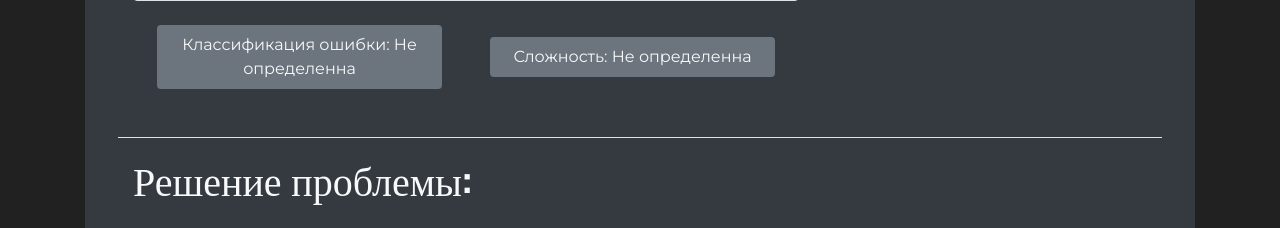
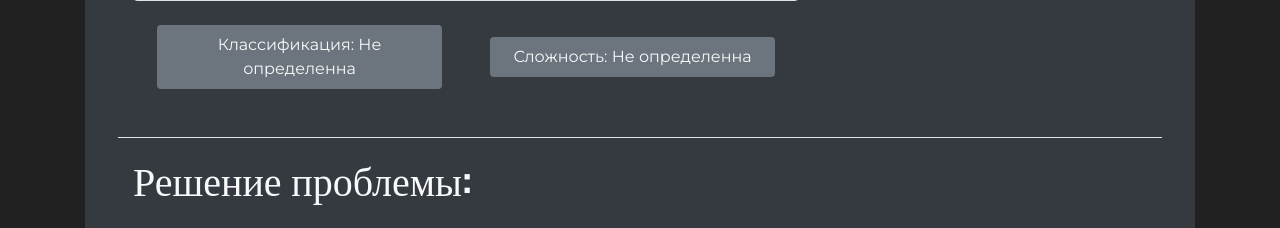
Before and after one commit to yngBRANb/Registry-Manager, a Django app: template web/templates/error.html in a window 1280 px wide. Shown: the part 537-765 px from the top of the page. Run offline with Django 3.2, Linux system fonts and the light colour scheme; the template is opened without the code that fills it, so the values that code supplies are empty; some libraries are stand-ins or nearby versions.

Commit message:
v1.15a #BugFix error status

```diff
--- a/web/templates/error.html
+++ b/web/templates/error.html
@@ -12,13 +12,13 @@
 
         <div class="d-flex align-items-center">
           {% if errors.status == 'Red' %}
-            <p class="m-4 bg-danger w-50 p-2 text-center rounded">Классификация ошибки: Красная</p>
+            <p class="m-4 bg-danger w-50 p-2 text-center rounded">Классификация: Красная</p>
           {% elif errors.status == 'Green' %}
-            <p class="m-4 bg-success w-50 p-2 text-center rounded">Классификация ошибки: Зеленая</p>
+            <p class="m-4 bg-success w-50 p-2 text-center rounded">Классификация: Зеленая</p>
           {% elif errors.status == 'Yellow' %}
-          <p class="m-4 bg-warning w-50 p-2 text-center text-dark rounded">Классификация ошибки: Желтая</p>
+          <p class="m-4 bg-warning w-50 p-2 text-center text-dark rounded">Классификация: Желтая</p>
           {% else %}
-          <p class="m-4 bg-secondary w-50 p-2 text-center rounded">Классификация ошибки: Не определенна</p>
+          <p class="m-4 bg-secondary w-50 p-2 text-center rounded">Классификация: Не определенна</p>
           {% endif %}
 
           {% if errors.decision == 'Red' %}
```
